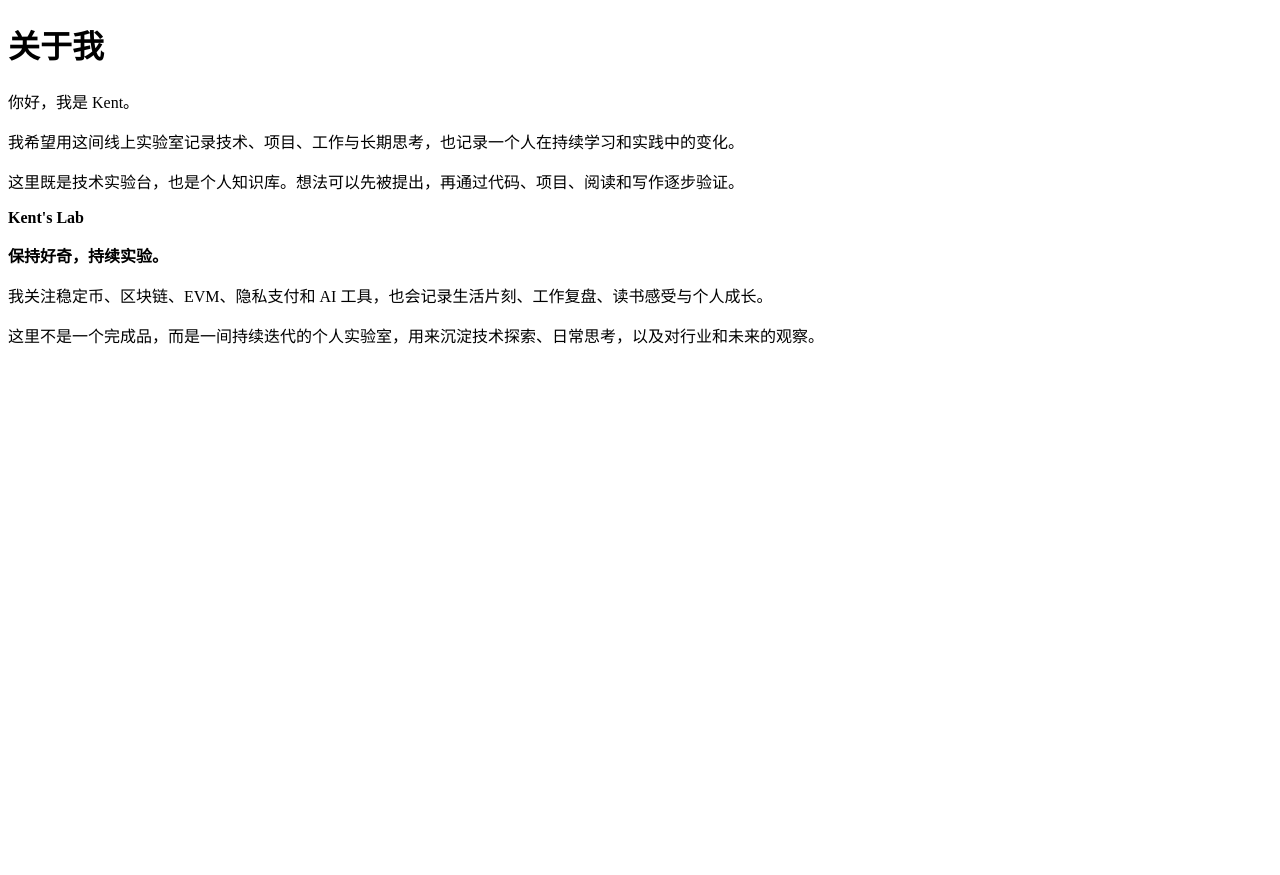
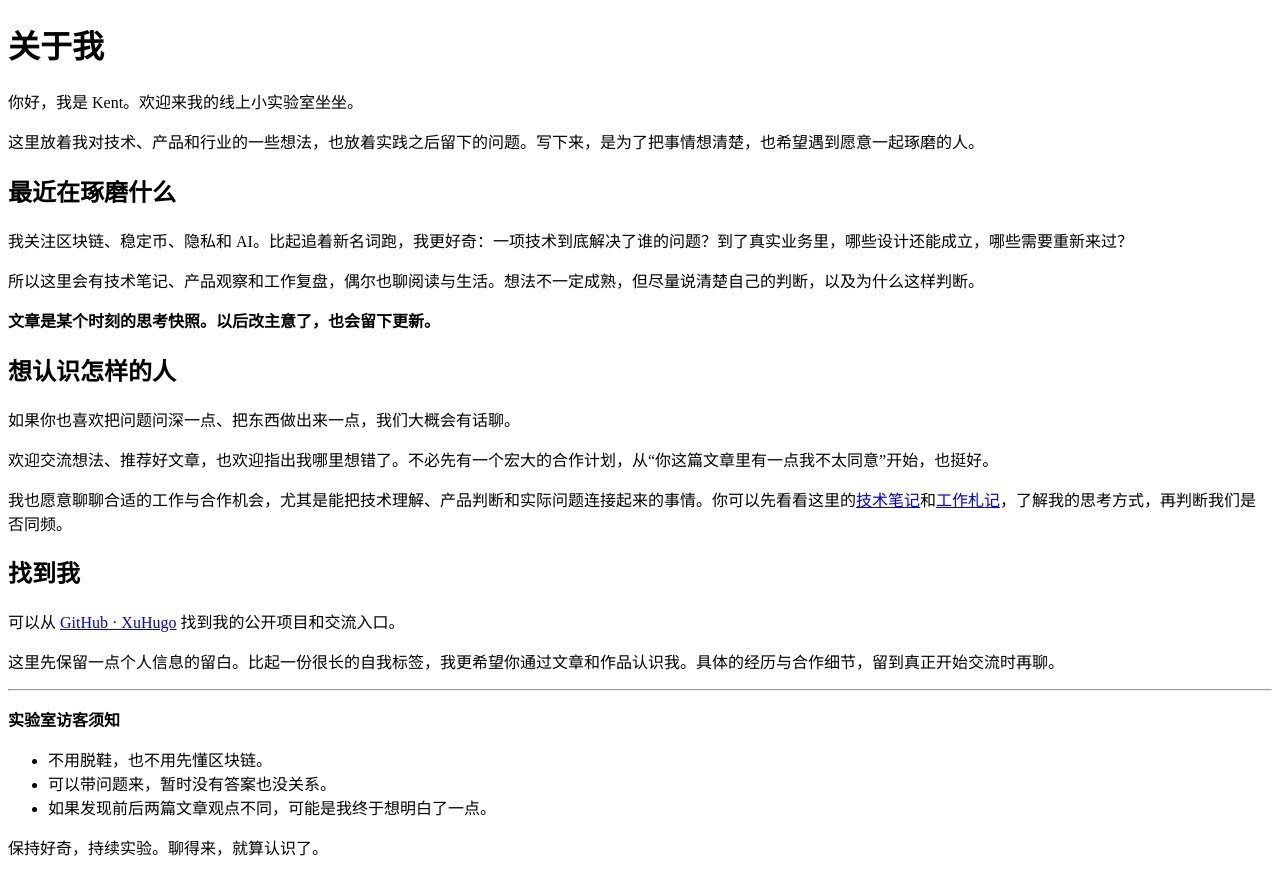
Before and after one commit to XuHugo/nextra-docs-template, a Next.js app: page /about in a window 1280 px wide. Before the commit the page ends 800 px from the top, so only its background shows below. Built offline with nearby package versions, Linux system fonts and the light colour scheme.

Commit message:
Refresh about page with interests and invitation to connect

```diff
--- a/pages/about.mdx
+++ b/pages/about.mdx
@@ -1,15 +1,37 @@
 # 关于我
 
-你好，我是 Kent。
+你好，我是 Kent。欢迎来我的线上小实验室坐坐。
 
-我希望用这间线上实验室记录技术、项目、工作与长期思考，也记录一个人在持续学习和实践中的变化。
+这里放着我对技术、产品和行业的一些想法，也放着实践之后留下的问题。写下来，是为了把事情想清楚，也希望遇到愿意一起琢磨的人。
 
-这里既是技术实验台，也是个人知识库。想法可以先被提出，再通过代码、项目、阅读和写作逐步验证。
+## 最近在琢磨什么
 
-**Kent's Lab**
+我关注区块链、稳定币、隐私和 AI。比起追着新名词跑，我更好奇：一项技术到底解决了谁的问题？到了真实业务里，哪些设计还能成立，哪些需要重新来过？
 
-**保持好奇，持续实验。**
+所以这里会有技术笔记、产品观察和工作复盘，偶尔也聊阅读与生活。想法不一定成熟，但尽量说清楚自己的判断，以及为什么这样判断。
 
-我关注稳定币、区块链、EVM、隐私支付和 AI 工具，也会记录生活片刻、工作复盘、读书感受与个人成长。
+**文章是某个时刻的思考快照。以后改主意了，也会留下更新。**
 
-这里不是一个完成品，而是一间持续迭代的个人实验室，用来沉淀技术探索、日常思考，以及对行业和未来的观察。
+## 想认识怎样的人
+
+如果你也喜欢把问题问深一点、把东西做出来一点，我们大概会有话聊。
+
+欢迎交流想法、推荐好文章，也欢迎指出我哪里想错了。不必先有一个宏大的合作计划，从“你这篇文章里有一点我不太同意”开始，也挺好。
+
+我也愿意聊聊合适的工作与合作机会，尤其是能把技术理解、产品判断和实际问题连接起来的事情。你可以先看看这里的[技术笔记](/tech/)和[工作札记](/work/)，了解我的思考方式，再判断我们是否同频。
+
+## 找到我
+
+可以从 [GitHub · XuHugo](https://github.com/XuHugo) 找到我的公开项目和交流入口。
+
+这里先保留一点个人信息的留白。比起一份很长的自我标签，我更希望你通过文章和作品认识我。具体的经历与合作细节，留到真正开始交流时再聊。
+
+---
+
+**实验室访客须知**
+
+- 不用脱鞋，也不用先懂区块链。
+- 可以带问题来，暂时没有答案也没关系。
+- 如果发现前后两篇文章观点不同，可能是我终于想明白了一点。
+
+保持好奇，持续实验。聊得来，就算认识了。
```
